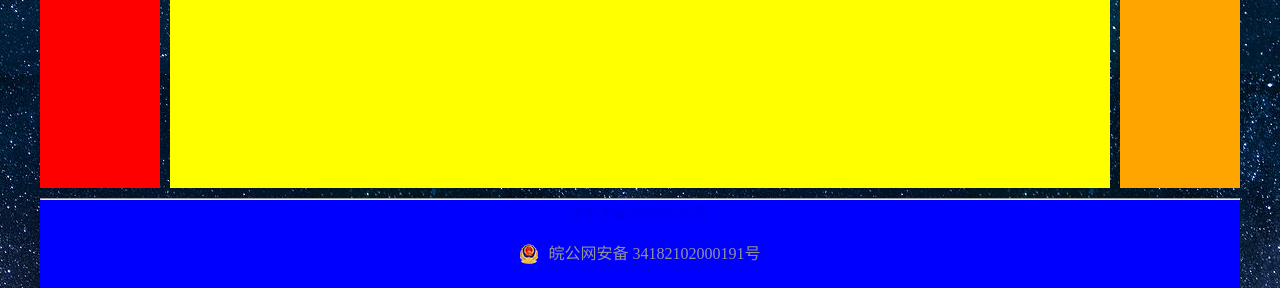
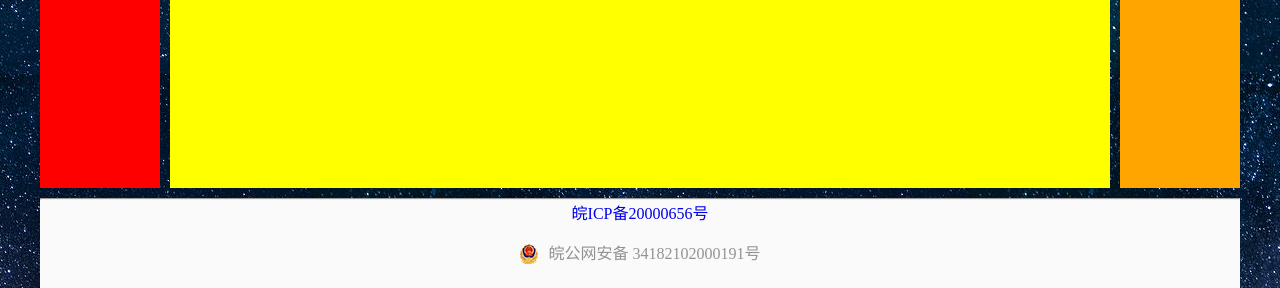
Before and after one commit to xgy123xx/my_website, a Django app: page / in a window 1280 px wide. Shown: the part 802-1090 px from the top of the page. Run offline with Django 3.2, Linux system fonts and the light colour scheme.

Commit message:
modify index.css footer

```diff
--- a/static/blog/css/index.css
+++ b/static/blog/css/index.css
@@ -172,7 +172,7 @@ html,body{
 }
 .footer .container{
     height: 100%;
-    background-color: blue;
+    background-color: #fafafa;
     text-align: center;
     /* font-size: 24px; */
 
```
